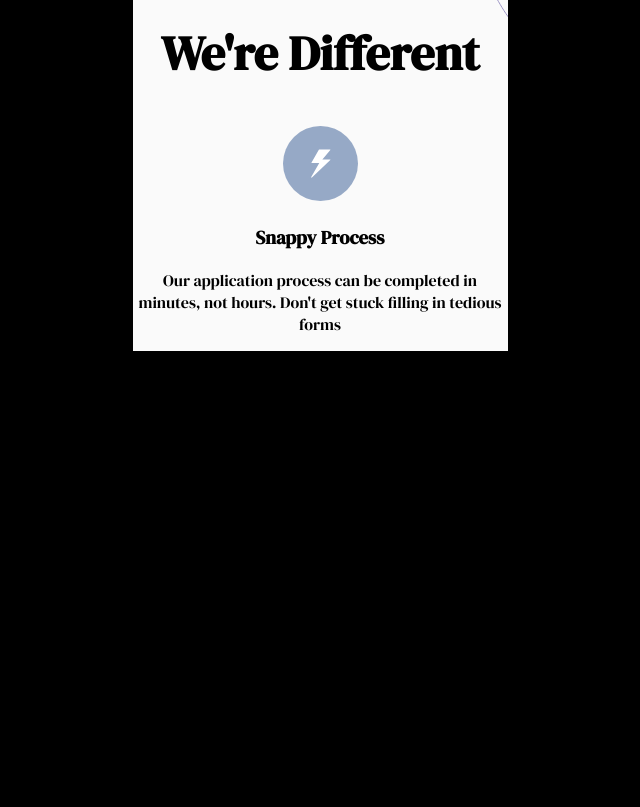
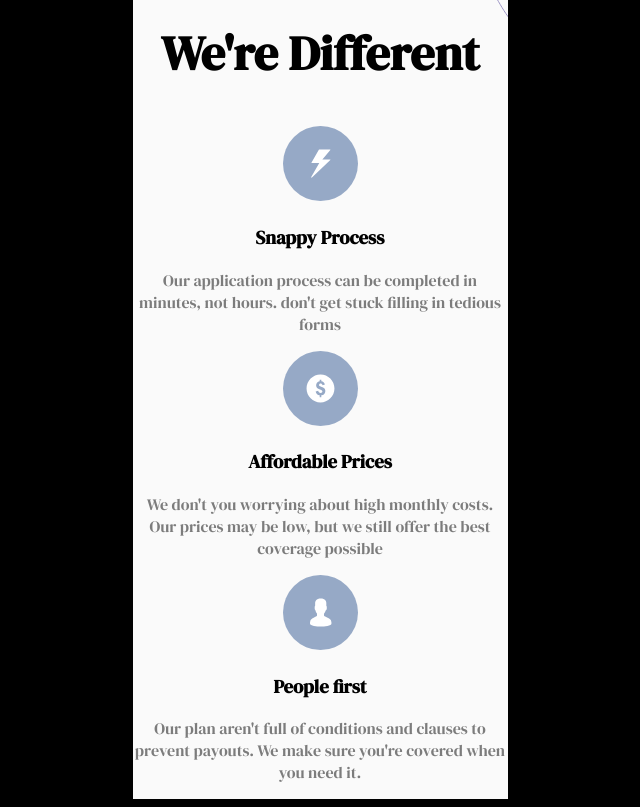
Before and after one commit to Kris1027/first-react-project, a React app: page / in a window 1280 px wide. Shown: the part 1280-2087 px from the top of the page, without its empty margins (320-960 px from the left). Before the commit the page ends 1639 px from the top, so only its background shows below. Built offline with nearby package versions, Linux system fonts and the light colour scheme.

Commit message:
add articles data and Article class

```diff
--- a/src/components/Main.js
+++ b/src/components/Main.js
@@ -1,4 +1,25 @@
 import React from 'react';
+
+const articles = [
+  {
+    title: 'Snappy Process',
+    icon: './images/icon-snappy-process.svg',
+    description:
+      "Our application process can be completed in minutes, not hours. don't get stuck filling in tedious forms",
+  },
+  {
+    title: 'Affordable Prices',
+    icon: './images/icon-affordable-prices.svg',
+    description:
+      "We don't you worrying about high monthly costs. Our prices may be low, but we still offer the best coverage possible",
+  },
+  {
+    title: 'People first',
+    icon: './images/icon-people-first.svg',
+    description:
+      "Our plan aren't full of conditions and clauses to prevent payouts. We make sure you're covered when you need it.",
+  },
+];
 
 function Main() {
   return (
@@ -30,21 +51,26 @@ function Main() {
       <section className='main-section'>
         <hr className='heading-section__hr' />
         <h2 className='main-section__title'>We're Different</h2>
-        <article className='main-section__article'>
-          <img
-            className='main-section__article--icon'
-            src='./images/icon-snappy-process.svg'
-            alt='icon'
-          />
-          <h3 className='main-section__article--title'>Snappy Process</h3>
-          <p className='main-section__article--text'>
-            Our application process can be completed in minutes, not hours.
-            Don't get stuck filling in tedious forms
-          </p>
-        </article>
+        {articles.map((article) => (
+          <Article articleObj={article} key={article.title} />
+        ))}
       </section>
     </main>
   );
 }
 
+function Article({ articleObj }) {
+  return (
+    <article className='main-section__article'>
+      <img
+        className='main-section__article--icon'
+        src={articleObj.icon}
+        alt='icon'
+      />
+      <h3 className='main-section__article--title'>{articleObj.title}</h3>
+      <p className='main-section__article--text'>{articleObj.description}</p>
+    </article>
+  );
+}
+
 export default Main;
--- a/src/scss/_main.scss
+++ b/src/scss/_main.scss
@@ -76,4 +76,8 @@
   .main-section__article--icon {
     width: 20%;
   }
+
+  .main-section__article--text {
+    opacity: 0.5;
+  }
 }
```
